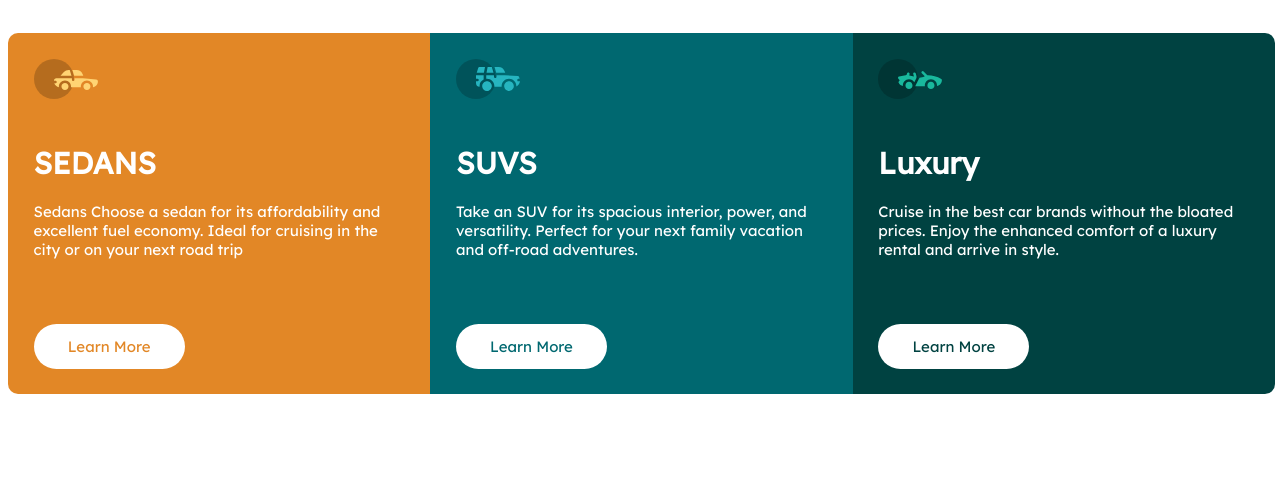
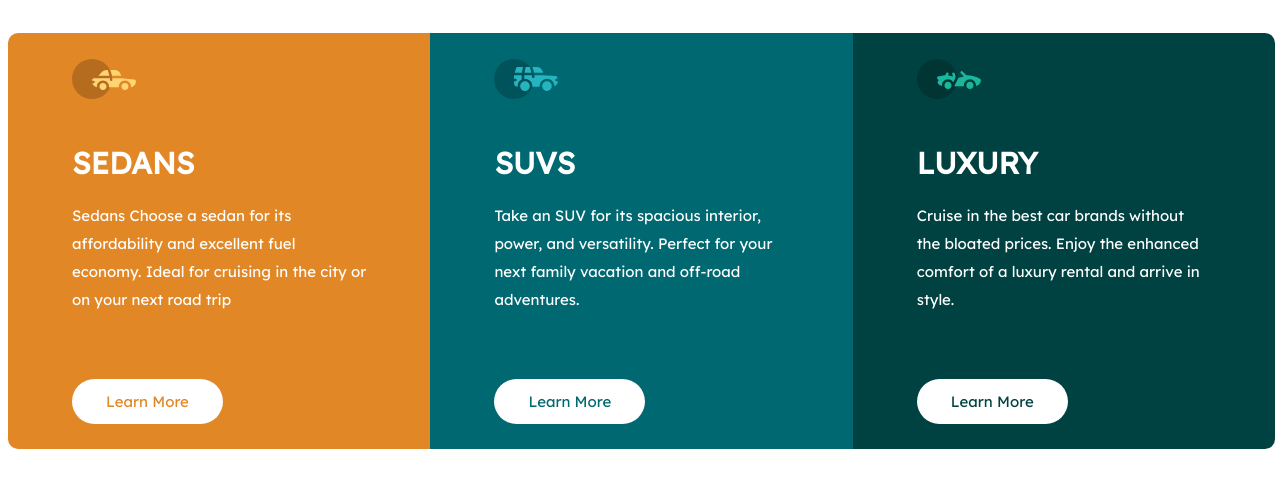
Before and after one commit to sarraiz/3columsproyect, a website: page index.html in a window 1280 px wide. Drawn offline with Linux system fonts and the light colour scheme.

Commit message:
ajustes generales

```diff
--- a/scss/styles.scss
+++ b/scss/styles.scss
@@ -1,6 +1,6 @@
 $body-width:100%;
 $container-padding:25px 0;
-$container-max-width:1440px;
+$container-max-width:1280px;
 $container-min-width:375px;
 $margin-center:0 auto;
 $body-font-size:15px;
@@ -10,10 +10,10 @@ $bright-orange:#E28726;
 $dark-cyan:#006870;
 $very-dark-cyan:#004241;
 $font-bolder:700;
-$column-width:29%/*33%*/;
+$column-width:23%/*33%*/;
 $column-width-media:86%/*100%*/;
 $column-float:left;
-$column-padding:2%;
+$column-padding:2% 5%;
 $column-padding-media:6%;
 $font-color:#fff;
 $margin-bottom-img:25px;
@@ -21,6 +21,7 @@ $margin-bottom-paragraph:65px;
 $a-padding:10px 30px;
 $a-width:85px;
 $inherit:transparent;
+$uppercase:uppercase;
 
 body {
     width:$body-width;
@@ -56,9 +57,11 @@ body {
 }
 .column h1 {
     font-weight:$font-bolder;
+    text-transform: $uppercase;
 }
 .column p {
     margin-bottom:$margin-bottom-paragraph;
+    line-height:28px;
 }
 .column a {
     width:$a-width;
```
Also changed, not shown: css/styles.css.
